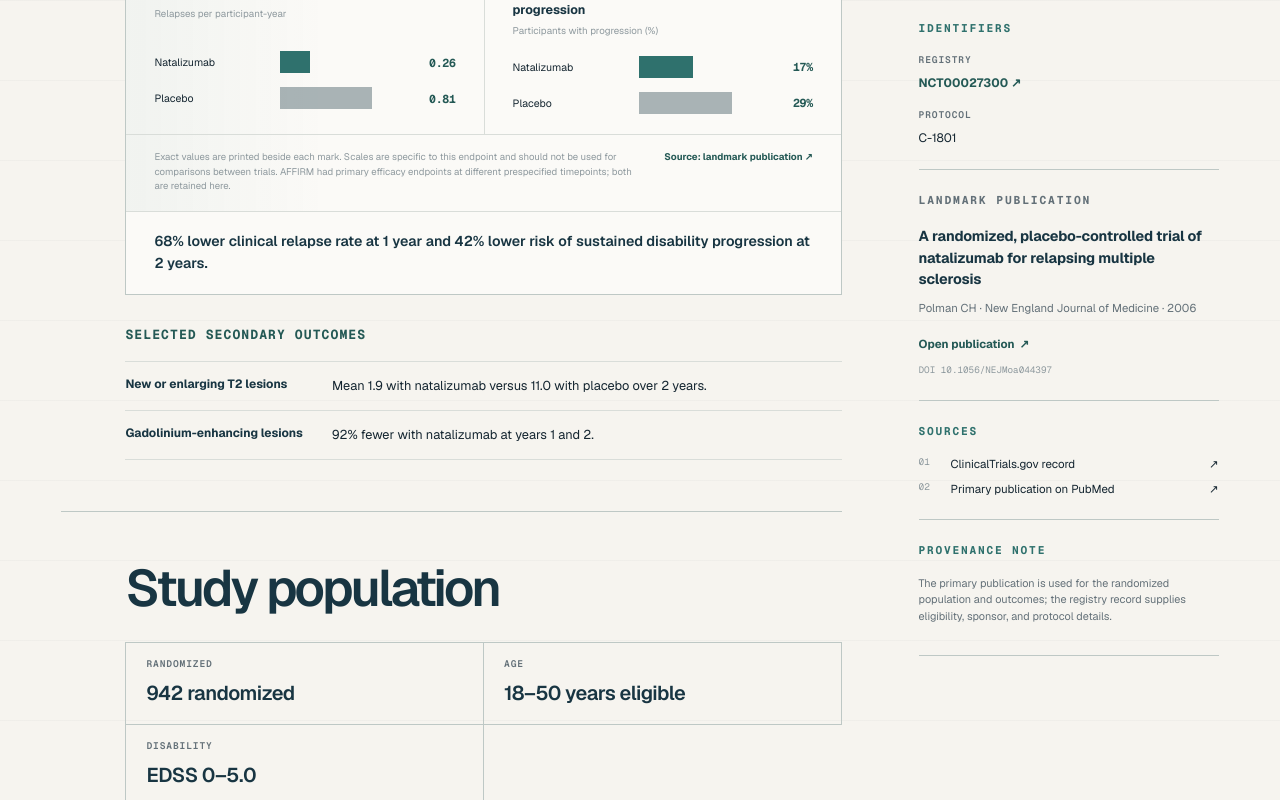
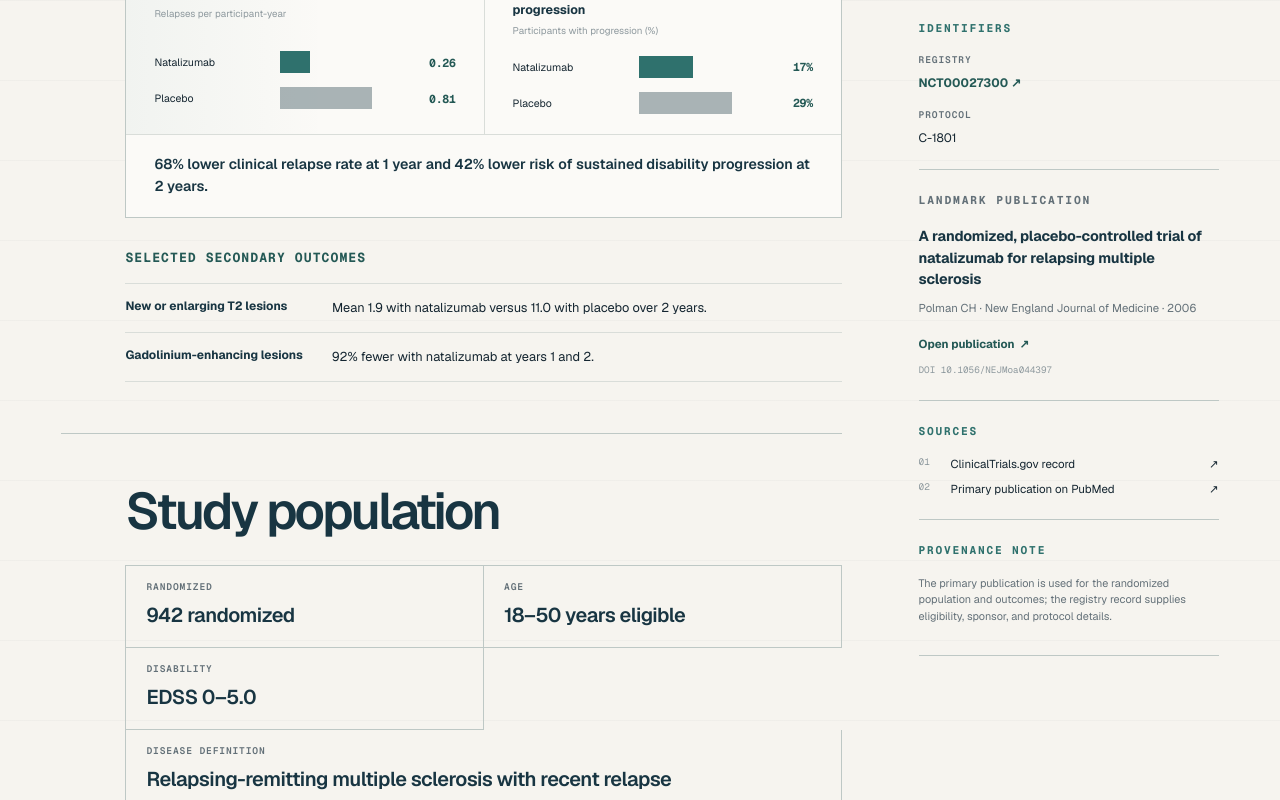
Before and after one commit to Douglas216/ms-trial-atlas, a Next.js app: page /trials/affirm in a window 1280 px wide. Shown: the part 1280-2080 px from the top of the page. Built offline with nearby package versions, Linux system fonts and the light colour scheme.

Commit message:
Streamline trial outcome figures

```diff
--- a/app/components/TrialOutcomeFigure.tsx
+++ b/app/components/TrialOutcomeFigure.tsx
@@ -10,8 +10,6 @@
 type TrialOutcomeFigureProps = {
   figure: TrialOutcomeFigureData;
   studyName: string;
-  sourceUrl: string;
-  sourceLabel: string;
 };
 
 function axisNumber(value: number) {
@@ -119,8 +117,6 @@
 export default function TrialOutcomeFigure({
   figure,
   studyName,
-  sourceUrl,
-  sourceLabel,
 }: TrialOutcomeFigureProps) {
   return (
     <figure
@@ -148,17 +144,6 @@
           ),
         )}
       </div>
-
-      <figcaption>
-        <p>
-          Exact values are printed beside each mark. Scales are specific to this endpoint and should
-          not be used for comparisons between trials.
-          {figure.note && <> {figure.note}</>}
-        </p>
-        <a href={sourceUrl} target="_blank" rel="noreferrer">
-          Source: {sourceLabel} <span aria-hidden="true">↗</span>
-        </a>
-      </figcaption>
     </figure>
   );
 }
--- a/app/globals.css
+++ b/app/globals.css
@@ -1564,36 +1564,6 @@
   transform: translateX(-50%);
 }
 
-.trial-outcome-figure figcaption {
-  display: flex;
-  align-items: flex-start;
-  justify-content: space-between;
-  gap: 24px;
-  padding: 15px 28px 17px;
-  color: var(--faint);
-  border-top: 1px solid var(--line);
-  font-size: 0.6rem;
-  line-height: 1.55;
-}
-
-.trial-outcome-figure figcaption p {
-  max-width: 600px;
-  margin: 0;
-}
-
-.trial-outcome-figure figcaption a {
-  flex: 0 0 auto;
-  color: var(--accent-dark);
-  font-weight: 620;
-  text-decoration: none;
-}
-
-.trial-outcome-figure figcaption a:hover,
-.trial-outcome-figure figcaption a:focus-visible {
-  text-decoration: underline;
-  text-underline-offset: 3px;
-}
-
 .result-effect {
   margin: 0;
   padding: 18px 28px 20px;
@@ -1697,7 +1667,7 @@
   display: grid;
   grid-template-columns: repeat(2, minmax(0, 1fr));
   gap: 1px;
-  margin-top: 52px;
+  margin-top: 20px;
   background: var(--line-strong);
   border: 1px solid var(--line-strong);
 }
@@ -2016,8 +1986,7 @@
     text-align: left;
   }
 
-  .outcome-figure-title,
-  .trial-outcome-figure figcaption {
+  .outcome-figure-title {
     align-items: flex-start;
     flex-direction: column;
   }
@@ -2131,8 +2100,7 @@
   }
 
   .outcome-figure-title,
-  .outcome-panel,
-  .trial-outcome-figure figcaption {
+  .outcome-panel {
     padding-inline: 22px;
   }
 
--- a/app/trials/[slug]/page.tsx
+++ b/app/trials/[slug]/page.tsx
@@ -211,8 +211,6 @@
                 <TrialOutcomeFigure
                   figure={outcomeFigure}
                   studyName={trial.studyName}
-                  sourceUrl={trial.resultSourceUrl ?? trial.publication?.url ?? trial.sourceUrls[0]}
-                  sourceLabel={trial.publication ? "landmark publication" : "primary result report"}
                 />
                 <p className="result-effect">{profile.primaryOutcome.effect}</p>
               </div>
```
Also changed, not shown: 2 other files (tests, documents, lock files or other folders).
